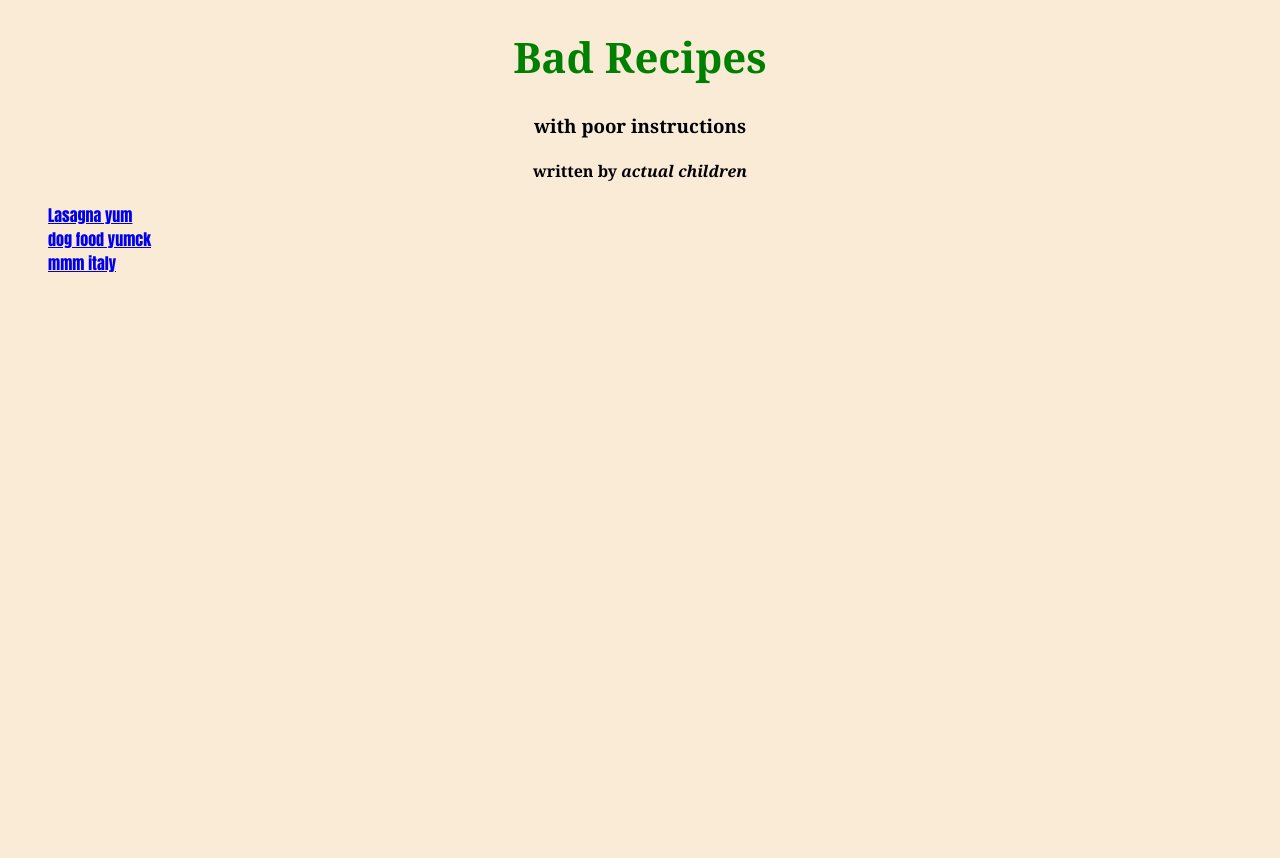
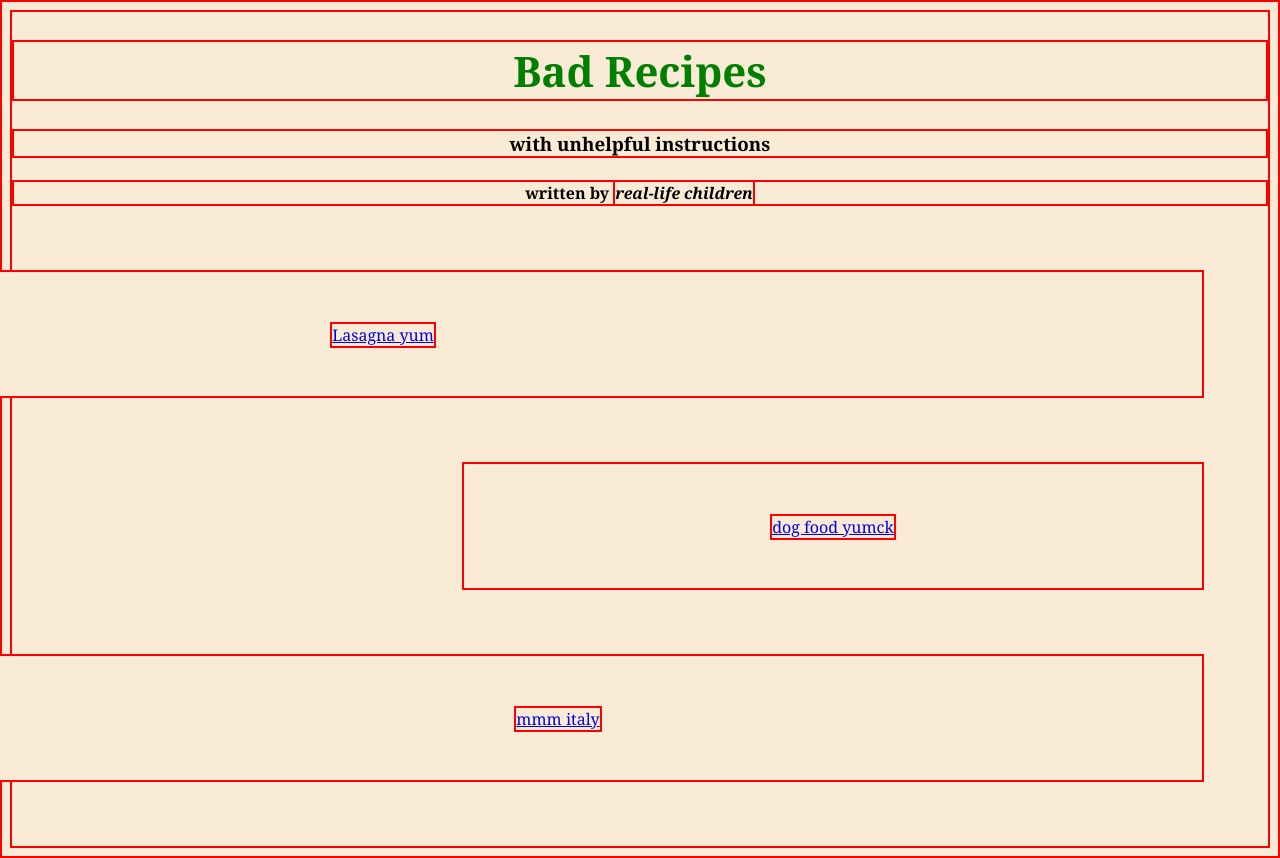
Before and after one commit to keenymcg/odin-recipes, a plain HTML site: page index.html in a window 1280 px wide. Before the commit the page ends 800 px from the top, so only its background shows below. Drawn offline with Linux system fonts and the light colour scheme.

Commit message:
Add further box styling

```diff
--- a/index.html
+++ b/index.html
@@ -9,13 +9,16 @@
 </head>
 <body>
     <h1>Bad Recipes</h1>
-    <h3 class="mainTitle">with poor instructions</h3>
-    <h4 class="mainTitle">written by <em>actual children</em></h4>
-    <ol>
-        <a class="recip" class="recip1" href="recipes/lasagna.html">Lasagna yum</a><br>
-        <a class="recip" class="recip2" href="recipes/dog_food.html">dog food yumck</a><br>
-        <a class="recip" class="recip3" href="recipes/basghetti.html">mmm italy</a>
-    </ol>
-
+    <h3 class="mainTitle">with unhelpful instructions</h3>
+    <h4 class="mainTitle">written by <em>real-life children</em></h4>
+    <div class="recip recip1">
+        <a href="recipes/lasagna.html">Lasagna yum</a><br>
+    </div>
+    <div class="recip recip2">
+        <a href="recipes/dog_food.html">dog food yumck</a><br>
+    </div>
+    <div class="recip recip3">
+        <a href="recipes/basghetti.html">mmm italy</a>
+    </div>
 </body>
 </html>
--- a/styles.css
+++ b/styles.css
@@ -2,6 +2,7 @@
     font: Georgia;
     font-family: Georgia, 'Times New Roman', Times, serif;
     background-color: antiquewhite;
+    border: 2px solid red;
 }
 
 h1 {
@@ -63,6 +64,23 @@ div .child {
 }
 
 .recip1 {
-    display: inline-block;
-    padding-left: 100;
+    margin: 4em;
+    padding: 50px;
+    text-align: center;
+    margin-left: -450px;
 }
+
+.recip2 {
+    margin: 4em;
+    padding: 50px;
+    text-align: center;
+    margin-left: 450px;
+}
+
+.recip3 {
+    margin: 4em;
+    padding: 50px;
+    margin-top: 50px;
+    text-align: center;
+    margin-left: -100px;
+}
```
